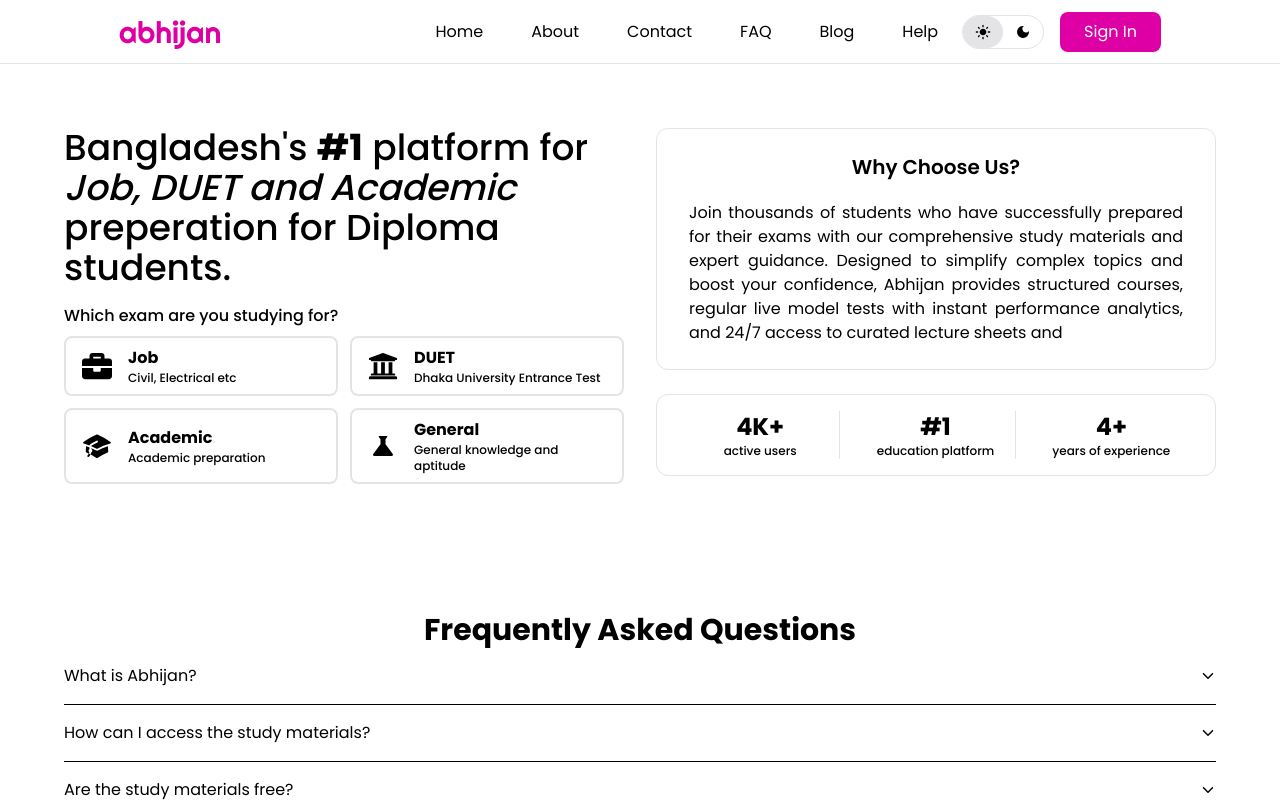
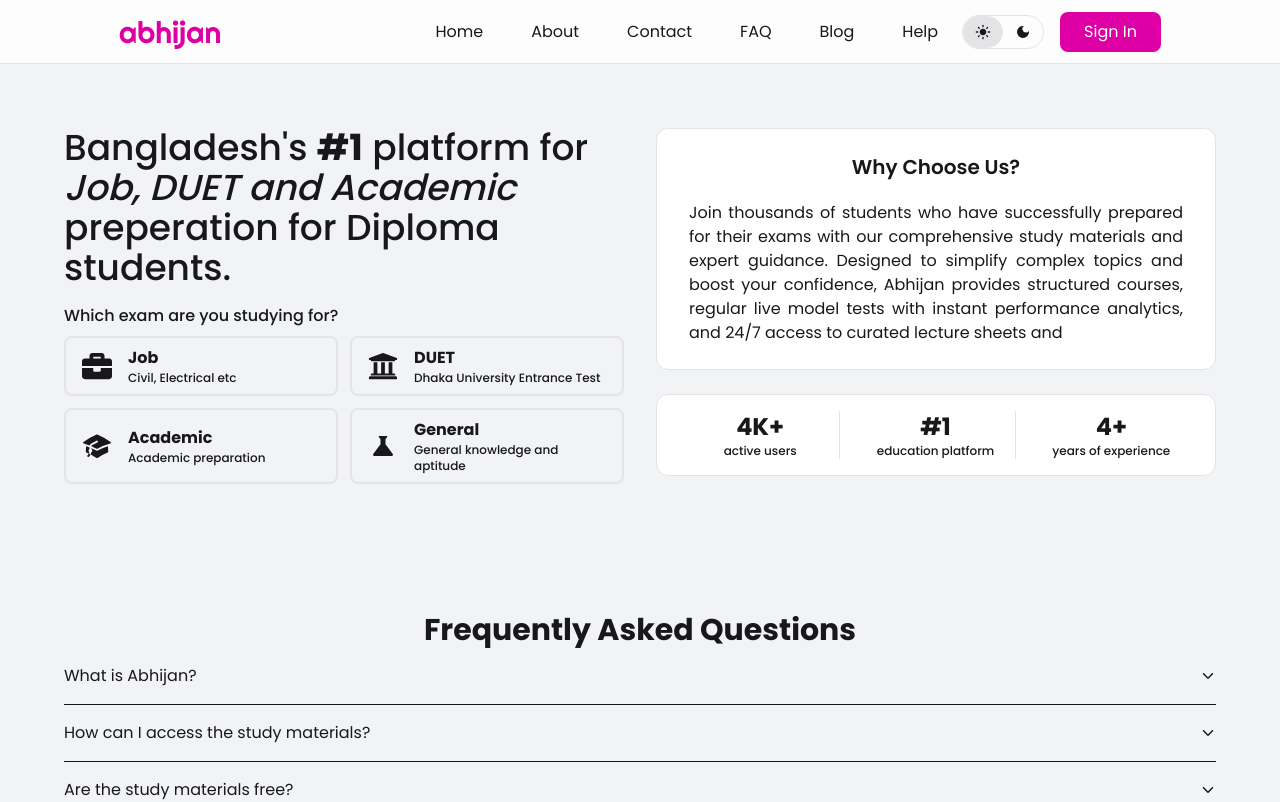
Before and after one commit to laxmancroy/abhijan, a Next.js app: page / in a window 1280 px wide. Shown: the top 802 px of the page. Built offline with nearby package versions, Linux system fonts and the light colour scheme.

Commit message:
chenge bg color check

```diff
--- a/app/globals.css
+++ b/app/globals.css
@@ -2,7 +2,7 @@
 
 /* This is for Light Theme */
 :root {
-  --background: #fafafa;
+  --background: #f2f3f4;
   --foreground: #18181b;
 
   --card: #ffffff;
@@ -29,7 +29,7 @@
 
 /* This is for Dark Theme */
 .dark {
-  --background: #09090b;
+  --background: #d2d2d2;
   --foreground: #f4f4f5;
 
   --card: #131316;
@@ -83,7 +83,7 @@
 }
 
 body {
-  background: var(--bg);
-  color: var(--fg);
+  background: var(--background);
+  color: var(--foreground);
   font-family: var(--font-poppins);
 }
--- a/components/layout/ThemeToggle.tsx
+++ b/components/layout/ThemeToggle.tsx
@@ -17,7 +17,7 @@ const ThemeToggle = () => {
   if (!mounted) return null;
 
   return (
-    <div className="inline-flex items-center border border-bdr rounded-full mr-4 z-50">
+    <div className="inline-flex items-center border border-bdr rounded-full mr-4">
       <button
         className={`box-content px-3 py-2 rounded-full cursor-pointer ${resolvedTheme === "light" ? "bg-secondary" : ""} `}
         onClick={() => isDark && setTheme("light")}
```
